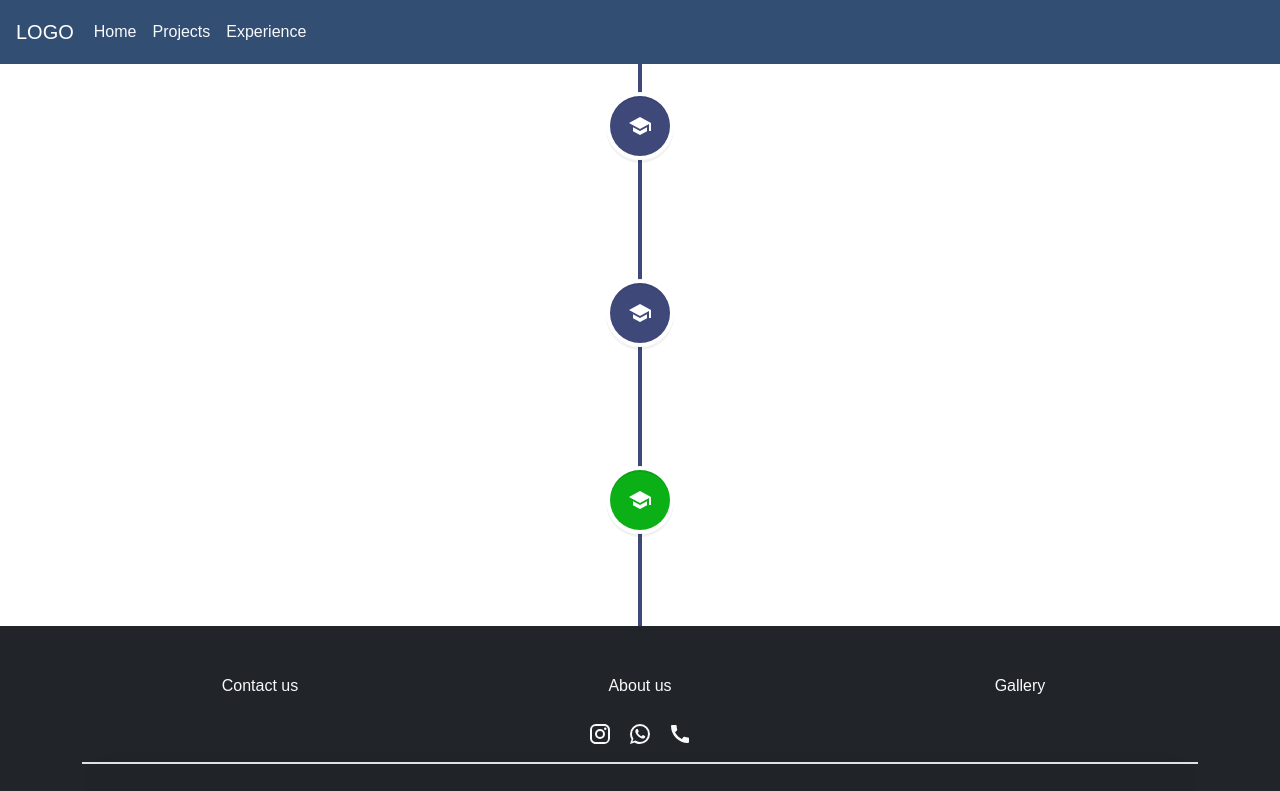
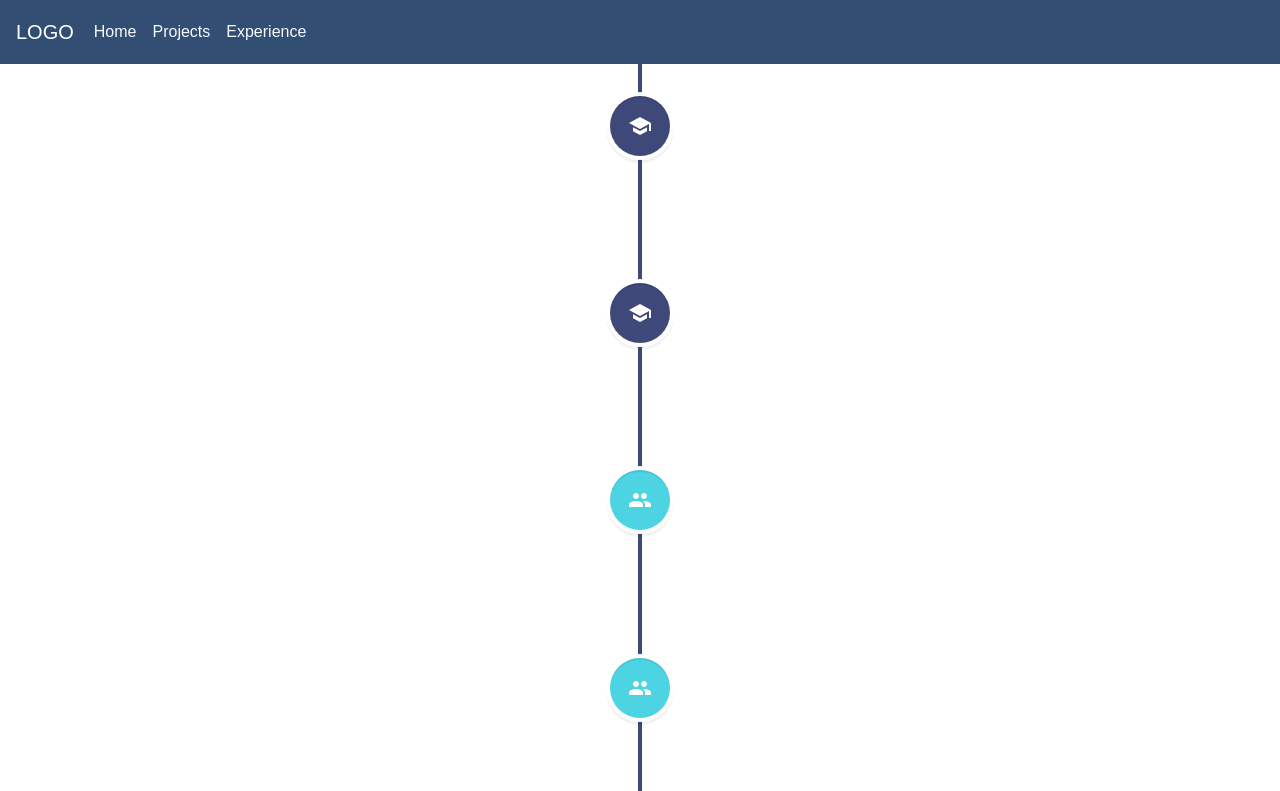
Before and after one commit to Poursha98/porfolio-site-react, a React (Vite) app: page /experience in a window 1280 px wide. Shown: the top 791 px of the page. Built offline with nearby package versions, Linux system fonts and the light colour scheme.

Commit message:
dependency update, cache clean up , experience section styled

```diff
--- a/package.json
+++ b/package.json
@@ -13,7 +13,7 @@
     "@emotion/react": "^11.11.0",
     "@emotion/styled": "^11.11.0",
     "@mui/icons-material": "^5.11.16",
-    "@mui/material": "^5.13.3",
+    "@mui/material": "^5.13.4",
     "bootstrap": "^5.3.0",
     "bootstrap-icons": "^1.10.5",
     "react": "^18.2.0",
--- a/src/pages/Experience.jsx
+++ b/src/pages/Experience.jsx
@@ -1,7 +1,7 @@
 import {VerticalTimeline,VerticalTimelineElement} from 'react-vertical-timeline-component'
 import 'react-vertical-timeline-component/style.min.css'
 import SchoolIcon from '@mui/icons-material/School'
-// import GroupIcon from '@mui/icons-material/Group';
+import GroupIcon from '@mui/icons-material/Group';
 function Experience() {
     return (
         <div className='experience container'>
@@ -25,11 +25,20 @@ function Experience() {
             </VerticalTimeline>
             <VerticalTimeline lineColor='#3e497a'>
                 <VerticalTimelineElement className='vertical-timeline-element--education'
-                                         date='1/1/1 to 3/3/3' iconStyle={{background:'#0BB016FF', color:'#fff'}}
-                                         icon={<SchoolIcon/>}>
-                    <h3 className='vertical-timeline-element-title'>Your University</h3>
+                                         date='5/5/5 to 6/6/6' iconStyle={{background:'#4dd4e3', color:'#fff'}}
+                                         icon={<GroupIcon/>}>
+                    <h3 className='vertical-timeline-element-title'>Your First Job Experience</h3>
                     {/* eslint-disable-next-line react/no-unescaped-entities */}
-                    <p>Master's degree for example</p>
+                    <p>junior worker</p>
+                </VerticalTimelineElement>
+            </VerticalTimeline>
+            <VerticalTimeline lineColor='#3e497a'>
+                <VerticalTimelineElement className='vertical-timeline-element--education'
+                                         date='6/6/6 to present' iconStyle={{background:'#4dd4e3', color:'#fff'}}
+                                         icon={<GroupIcon/>}>
+                    <h3 className='vertical-timeline-element-title'>Your current Job Experience</h3>
+                    {/* eslint-disable-next-line react/no-unescaped-entities */}
+                    <p>senior worker</p>
                 </VerticalTimelineElement>
             </VerticalTimeline>
         </div>
--- a/src/pages/Home.jsx
+++ b/src/pages/Home.jsx
@@ -1,4 +1,3 @@
-
 
 function Home() {
     return (
```
Also changed, not shown: 1 other file (tests, documents, lock files or other folders).
